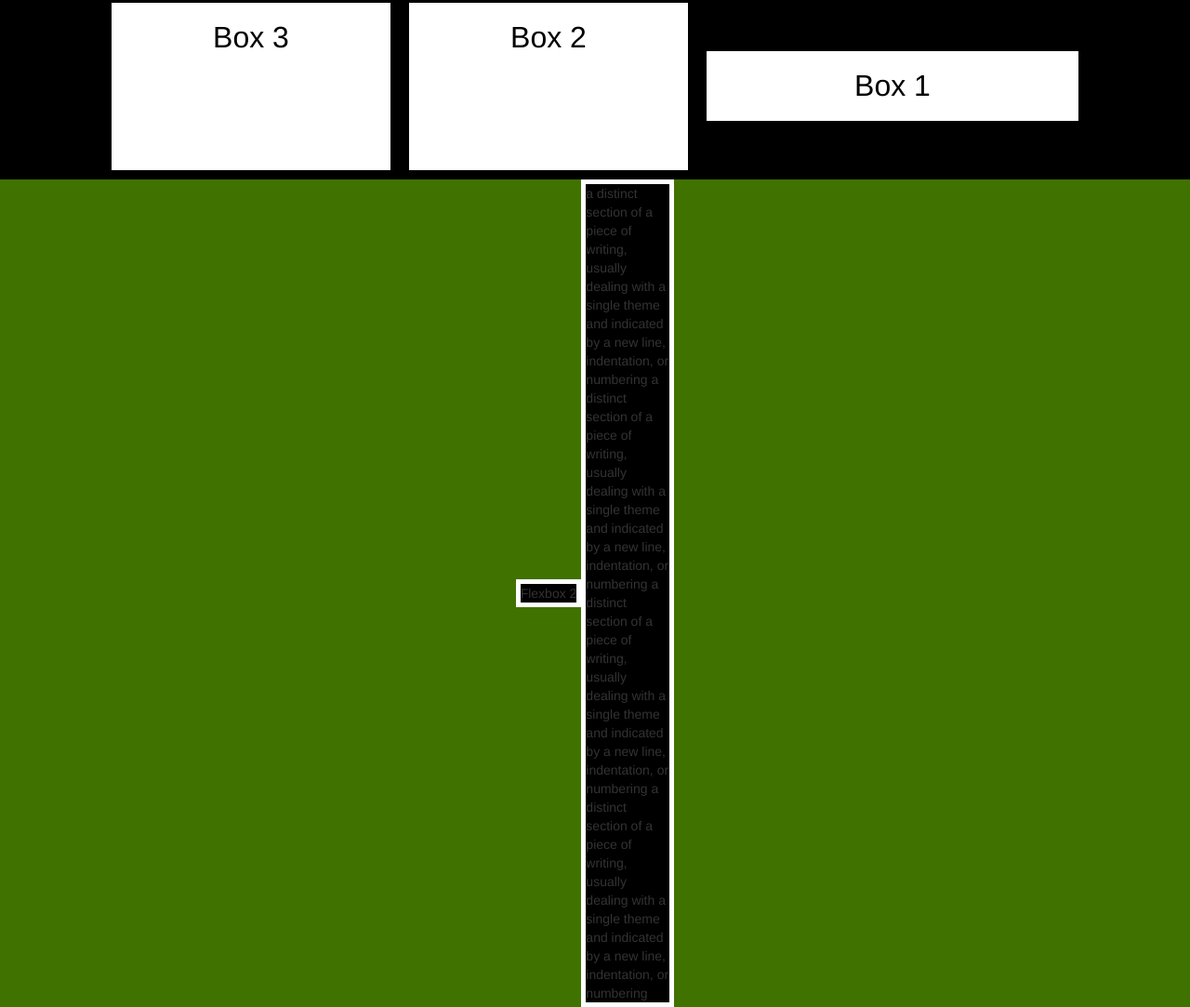
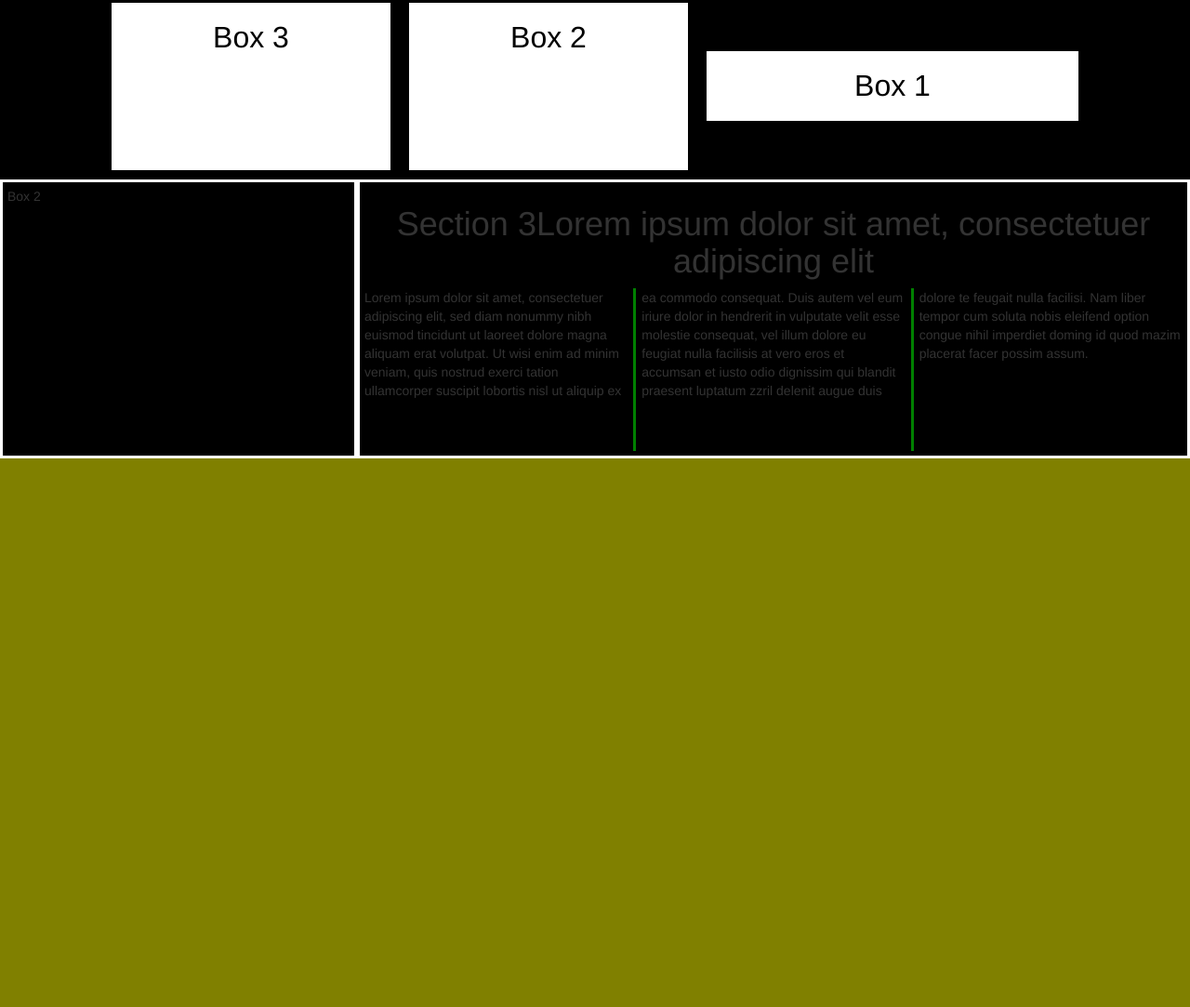
Before and after one commit to phuthinhnguyen/my-first-static-web-app, a website: page src/index.html in a window 1280 px wide. Shown: the part 6715-7798 px from the top of the page at 93% size. After the commit the page ends 7208 px from the top, so only its background shows below. Drawn offline with nearby package versions, Linux system fonts and the light colour scheme; a web font is replaced by a local one.

Commit message:
Add files via upload

```diff
--- a/src/index.html
+++ b/src/index.html
@@ -16,6 +16,9 @@
 			background: #ffffff url(back.jpg) no-repeat center;
 			background-attachment: fixed;
 			counter-reset: section;
+		}
+		*{
+			box-sizing: border-box;
 		}
 		.spanquestion {
 			border-left: 10px solid red;
@@ -374,22 +377,12 @@
 		:root{
 			--green: rgb(0,100,0);
 		}
-		@media screen and (max-width: 600px){
-			body{
-				background-color: pink;
-			}
-		}
-		@media screen and (max-width: 768px){
-			body{
-				background-color: pink;
-			}
-		}
-		@media screen and (min-width: 992px){
+		@media screen and (max-width: 992px){
 			body{
 				background-color: black;
 			}
 		}
-		@media screen and (min-width: 1200px){
+		@media screen and (min-width: 600px){
 			body{
 				background-color: olive;
 			}
@@ -417,17 +410,30 @@
 			line-height: 75px;
 		}
 		.flexbox-container{
-			display:flex;
+			display: flex;
 			flex-flow: row wrap;
-			justify-content:center;
-			align-items:center;
-			background-color:rgba(0,100,0,0.5);
+			justify-content: space-around;
+			align-items: center;
+			background-color: lightskyblue;
+			height: 300px;
 		}
-		.flexbox-container > div{
-			background-color:black;
-			border: 5px solid white;
-			box-shadow: 0 0 2px 1px rgba(0, 140,60,0,6)
+		.flexbox-container-box1{
+			background-color: black;
+			border: 3px solid white;
+			padding: 5px;
+			width: 70%;
+			height: 100%;
+
 		}
+		.flexbox-container-box2{
+		background-color: black;
+		border: 3px solid white;
+		padding: 5px;
+		width: 30%;
+		height: 100%;
+
+		}
+
 	</style>
 
 </head>
@@ -709,8 +715,11 @@
 		<div style="order:1">Box 3</div>
 	</div>
 	<div class="flexbox-container">
-		<div style="order:2;flex:0 0 100px;align-self:center;columns-count:2;colums-gap:10px;columns-rule: 3px solid green;">a distinct section of a piece of writing, usually dealing with a single theme and indicated by a new line, indentation, or numbering a distinct section of a piece of writing, usually dealing with a single theme and indicated by a new line, indentation, or numbering a distinct section of a piece of writing, usually dealing with a single theme and indicated by a new line, indentation, or numbering a distinct section of a piece of writing, usually dealing with a single theme and indicated by a new line, indentation, or numbering</div>
-		<div>Flexbox 2</div>
+		<div class="flexbox-container-box1" style="order: 2; column-count: 3;column-gap: 15px;column-rule: 3px solid green;">
+			<h1 style="column-span: all;text-align: center;">Lorem ipsum dolor sit amet, consectetuer adipiscing elit</h1>
+		Lorem ipsum dolor sit amet, consectetuer adipiscing elit, sed diam nonummy nibh euismod tincidunt ut laoreet dolore magna aliquam erat volutpat. Ut wisi enim ad minim veniam, quis nostrud exerci tation ullamcorper suscipit lobortis nisl ut aliquip ex ea commodo consequat. Duis autem vel eum iriure dolor in hendrerit in vulputate velit esse molestie consequat, vel illum dolore eu feugiat nulla facilisis at vero eros et accumsan et iusto odio dignissim qui blandit praesent luptatum zzril delenit augue duis dolore te feugait nulla facilisi. Nam liber tempor cum soluta nobis eleifend option congue nihil imperdiet doming id quod mazim placerat facer possim assum.
+	</div>
+		<div class="flexbox-container-box2" style="order:1;">Box 2</div>
 	</div>
 </body>
 
```
